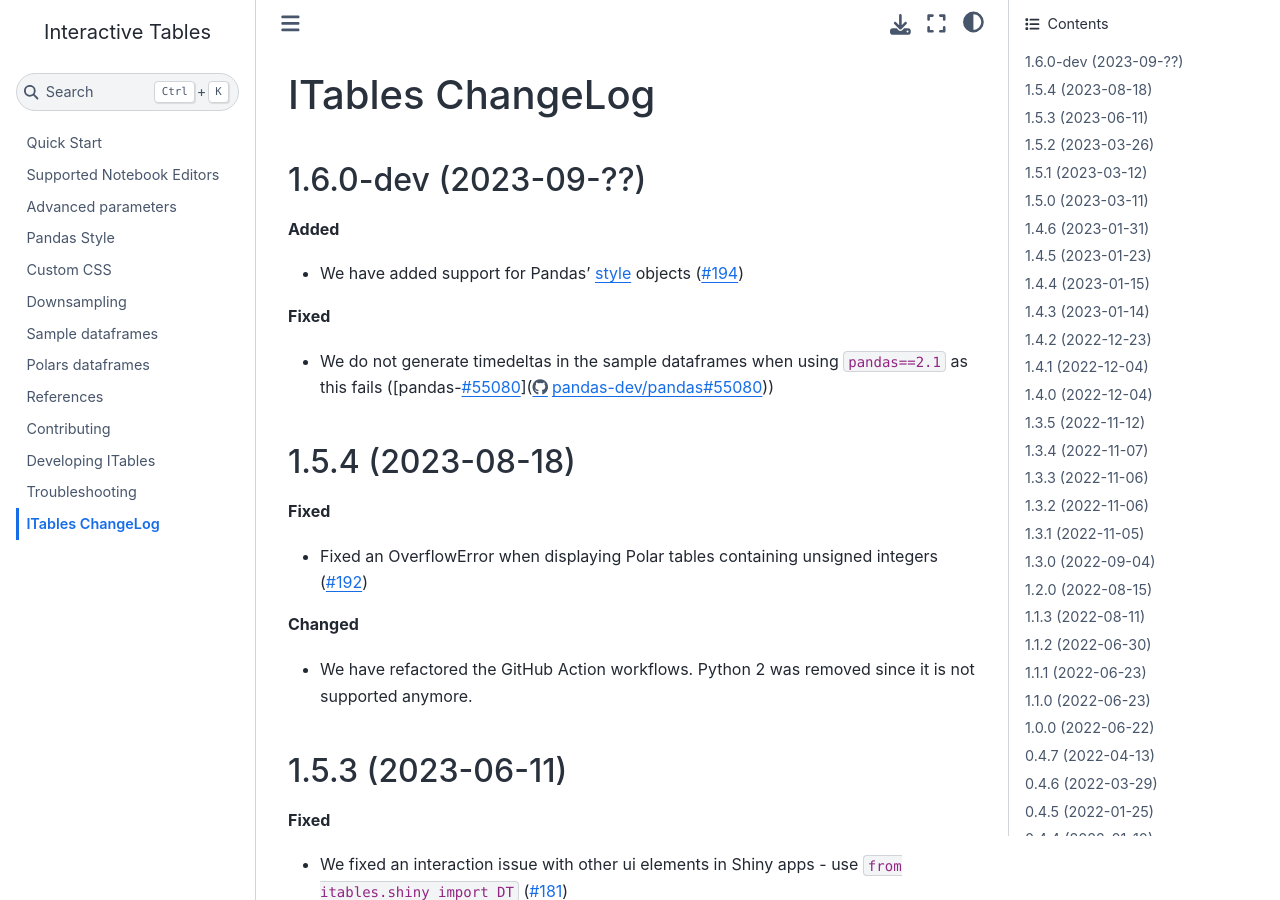
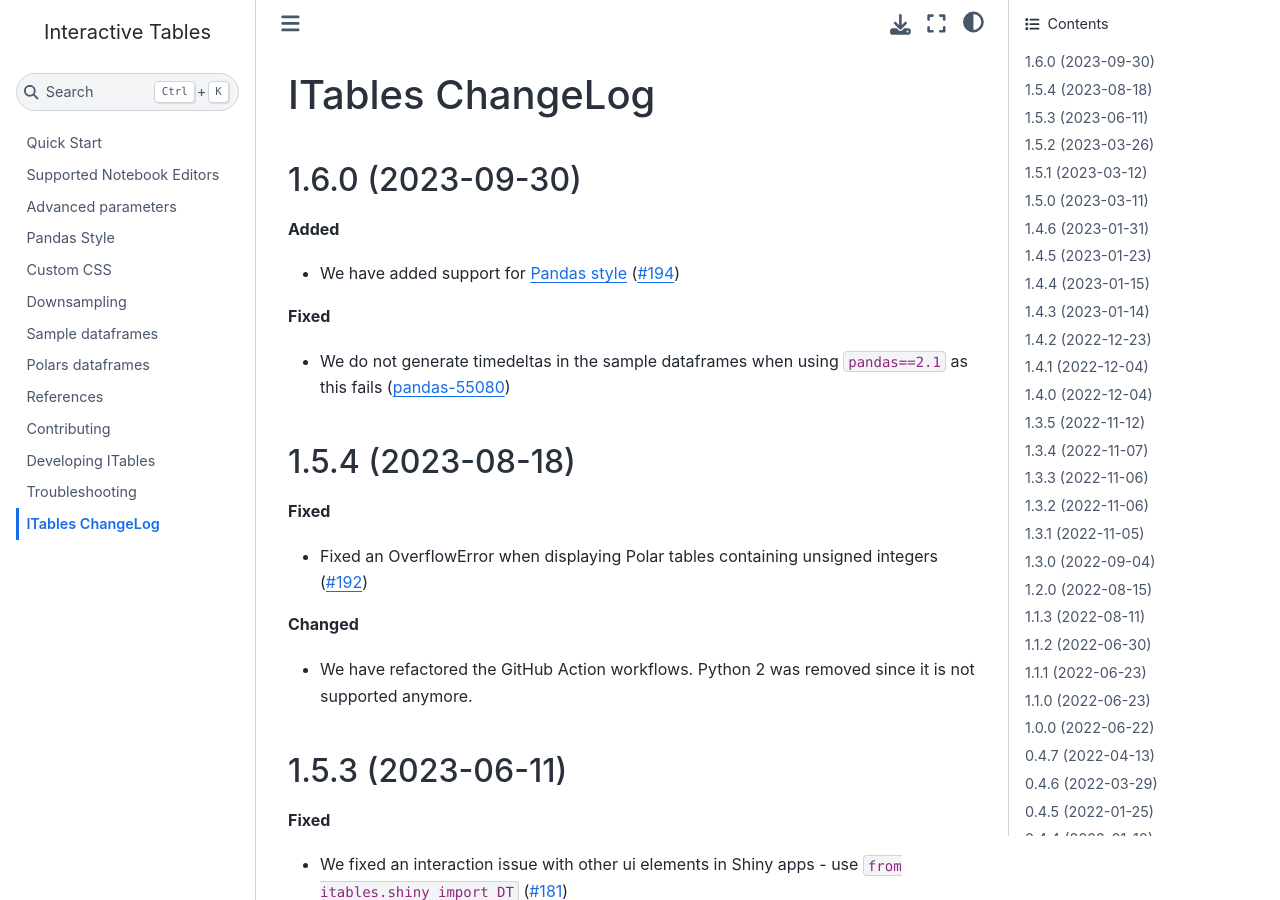
Before and after one commit to mwouts/itables, a Jupyter Book: the page built from docs/changelog.md, in a window 1280 px wide and 900 px high. Built offline with Jupyter Book 1.0.4 settings and Sphinx 7.4.7 and the Sphinx Book theme 1.1.4, drawn with Linux system fonts in a browser that asks for light colours.

Commit message:
Version 1.6.0

```diff
--- a/docs/changelog.md
+++ b/docs/changelog.md
@@ -1,15 +1,14 @@
 ITables ChangeLog
 =================
 
-1.6.0-dev (2023-09-??)
+1.6.0 (2023-09-30)
 ------------------
 
 **Added**
-- We have added support for Pandas' [style](https://pandas.pydata.org/docs/user_guide/style.html) objects ([#194](https://github.com/mwouts/itables/issues/194))
-
+- We have added support for [Pandas style](https://pandas.pydata.org/docs/user_guide/style.html) ([#194](https://github.com/mwouts/itables/issues/194))
 
 **Fixed**
-- We do not generate timedeltas in the sample dataframes when using `pandas==2.1` as this fails ([pandas-[#55080](https://github.com/mwouts/itables/issues/55080)](https://github.com/pandas-dev/pandas/issues/55080))
+- We do not generate timedeltas in the sample dataframes when using `pandas==2.1` as this fails ([pandas-55080](https://github.com/pandas-dev/pandas/issues/55080))
 
 
 1.5.4 (2023-08-18)
--- a/itables/version.py
+++ b/itables/version.py
@@ -1,3 +1,3 @@
 """ITables' version number"""
 
-__version__ = "1.6.0+dev"
+__version__ = "1.6.0"
```
